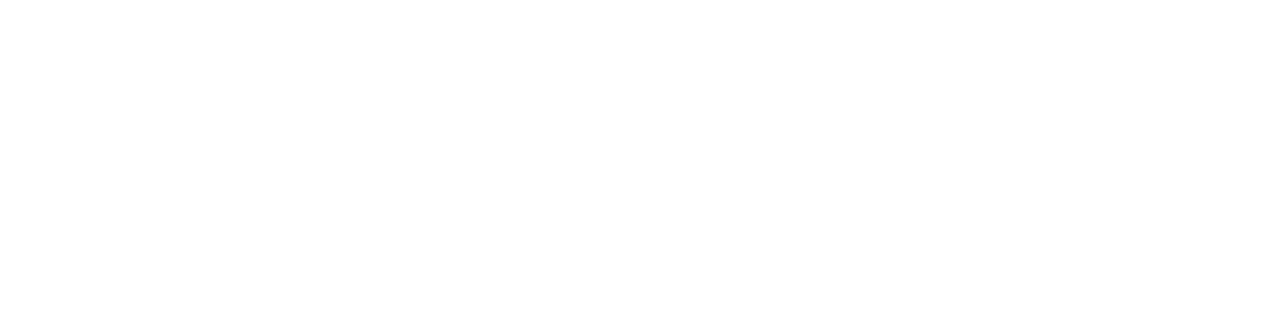
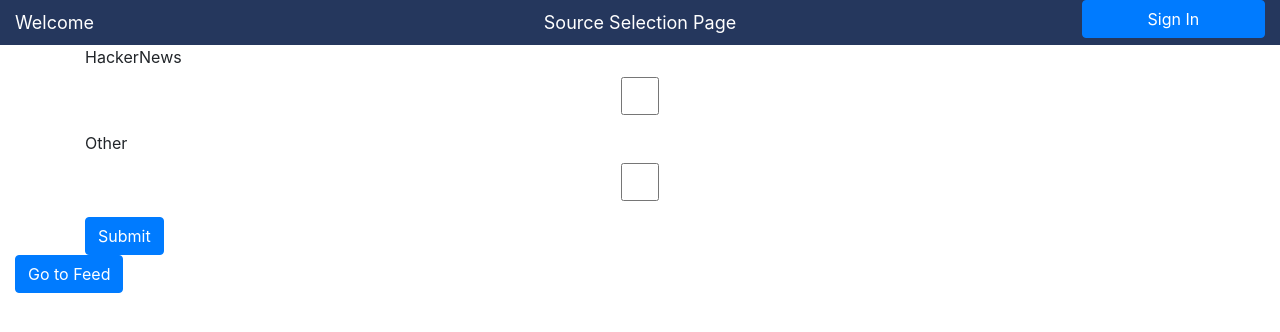
Before and after one commit to btirumala1219/NewsFeed, a React (Create React App) app: page /srcselect in a window 1280 px wide. Shown: the top 332 px of the page. Built offline with nearby package versions, Linux system fonts and the light colour scheme; no server answers.

Commit message:
Base pages for src select and feed

```diff
--- a/src/App.js
+++ b/src/App.js
@@ -6,6 +6,9 @@
 import LogOut from './components/logout';
 import Home from './components/home';
 import NewUser from './components/newUser';
+import SourceSelect from './components/sourceSelect';
+import NewsFeed from './components/newsfeed';
+
 class App extends Component {
   constructor(props) {
     super(props);
@@ -24,6 +27,8 @@
             <Route path='/newUser' component={NewUser} />
             <Route path='/login' component={LogIn} />
             <Route path='/logout' component={LogOut} />
+            <Route path='/srcselect' component={SourceSelect} />
+            <Route path='/feed' component={NewsFeed} />
         </Router>
       </div>
     );
--- a/src/components/dashbar/dashbar.js
+++ b/src/components/dashbar/dashbar.js
@@ -55,7 +55,7 @@
     else{
 			sidebutton =
 			<Link className="navBarSignIn col" to="/login/">
-        <Button >
+        <Button className="navBarSignIn col">
           Sign In
         </Button>
 			</Link>
--- a/src/components/login.js
+++ b/src/components/login.js
@@ -3,6 +3,7 @@
 import '../App.css';
 import axios from 'axios';
 import Dash from './dashbar/dashbar';
+import { Link } from 'react-router-dom';
 
 class LogIn extends Component {
   constructor(props) {
@@ -89,12 +90,27 @@
     const heading = "Log In Page";
 
     if(this.state.signedIn){
-      respMes = <div>You are signed in</div>
+      respMes = <div>
+        <div>You are signed in</div>
+        <Link className="navBarSignIn col" to="/srcselect/">
+          <Button >
+            Select Source
+          </Button>
+        </Link>
+        </div>
     }
     else{
       if(this.state.entered){
         if(this.state.correctLogin){
-          respMes = <div>Logged In!<div>UserName = {this.state.userEmail}</div></div>
+          respMes = <div>
+            <div>Logged In!<div>UserName = {this.state.userEmail}</div></div>
+            <Link className="navBarSignIn col" to="/srcselect/">
+              <Button >
+                Select Source
+              </Button>
+            </Link>
+          </div>
+
         }
         else{
           respMes = <div>
--- /dev/null
+++ b/src/components/newsfeed.js
@@ -0,0 +1,53 @@
+import React, { Component } from 'react';
+import { Button, Form} from 'react-bootstrap';
+import '../App.css';
+import axios from 'axios';
+import Dash from './dashbar/dashbar';
+import { Link } from 'react-router-dom';
+
+class SourceSelect extends Component {
+  constructor(props) {
+    super(props);
+    this.state = {
+      signedIn: false
+    };
+  }
+
+  componentDidMount() {
+    var self = this;
+    axios
+    .get('http://localhost:8082/api/activesession/getactivesession')
+    .then(res => {
+      if(res.data[0].userAcEmail !== ''){
+        self.setState({
+          signedIn: true
+        })
+      }
+    })
+    .catch(err => {
+      console.log("Error in get accses" + err);
+    });
+  }
+
+  handleSubmit(event) {
+    event.preventDefault();
+    console.log(event.target.elements);
+  }
+
+  render() {
+    const heading = "News Feed";
+
+    return (
+      <div>
+        <Dash heading={heading} />
+        <Link className="navBarSignIn col" to="/logout/">
+            <Button className="navBarSignIn col">
+            Sign Out
+            </Button>
+		</Link>
+      </div>
+    );
+  }
+}
+
+export default SourceSelect;
--- /dev/null
+++ b/src/components/sourceSelect.js
@@ -0,0 +1,68 @@
+import React, { Component } from 'react';
+import { Button, Form} from 'react-bootstrap';
+import '../App.css';
+import axios from 'axios';
+import Dash from './dashbar/dashbar';
+import { Link } from 'react-router-dom';
+
+class SourceSelect extends Component {
+  constructor(props) {
+    super(props);
+    this.state = {
+      signedIn: false
+    };
+  }
+
+  componentDidMount() {
+    var self = this;
+    axios
+    .get('http://localhost:8082/api/activesession/getactivesession')
+    .then(res => {
+      if(res.data[0].userAcEmail !== ''){
+        self.setState({
+          signedIn: true
+        })
+      }
+    })
+    .catch(err => {
+      console.log("Error in get accses" + err);
+    });
+  }
+
+  handleSubmit(event) {
+    event.preventDefault();
+    console.log(event.target.elements);
+  }
+
+  render() {
+    const heading = "Source Selection Page";
+
+    return (
+      <div>
+        <Dash heading={heading} />
+        <div className="container">
+          <Form onSubmit={(e) => this.handleSubmit(e)}>
+            <Form.Group controlId="srcshack">
+              <Form.Label>HackerNews</Form.Label>
+              <Form.Control type="checkbox" />
+            </Form.Group>
+            <Form.Group controlId="srcsothe">
+              <Form.Label>Other</Form.Label>
+              <Form.Control type="checkbox" />
+            </Form.Group>
+            <Button variant="primary" type="submit">
+              Submit
+            </Button>
+          </Form>
+        </div>
+        <Link className="navBarSignIn col" to="/feed/">
+          <Button >
+            Go to Feed
+          </Button>
+        </Link>
+      </div>
+    );
+  }
+}
+
+export default SourceSelect;
```
